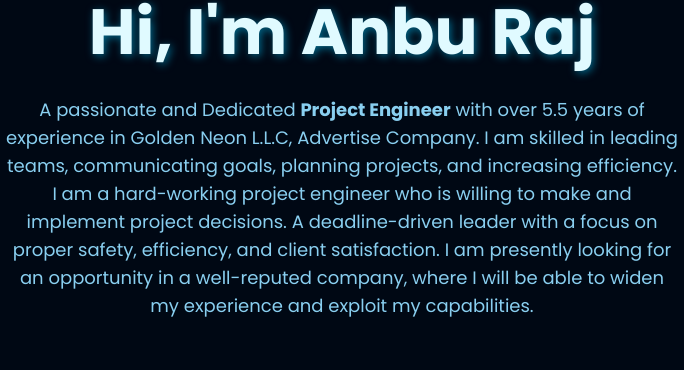
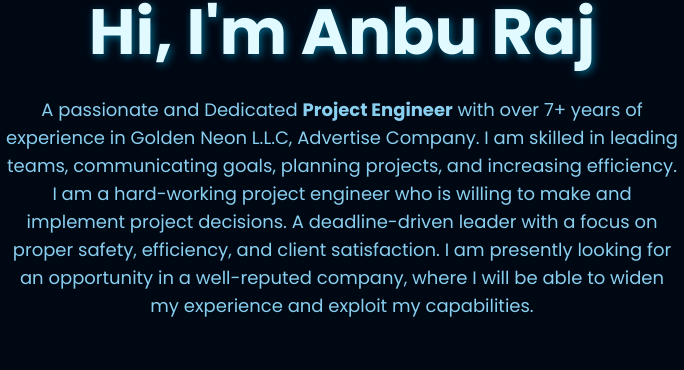
Before and after one commit to anburajhub/anburajportfolio, a plain HTML site: page index.html in a window 1280 px wide. Shown: the part 156-526 px from the top of the page, 298-982 px from the left. Drawn offline with nearby package versions, Linux system fonts and the light colour scheme.

Commit message:
Update index.html

```diff
--- a/index.html
+++ b/index.html
@@ -120,7 +120,7 @@
     <header class="py-20 text-center container mx-auto">
         <h1 class="heading">Hi, I'm Anbu Raj</h1>
         <p class="text-[#89cff0] text-lg mt-4 max-w-2xl mx-auto">
-            A passionate and Dedicated <strong>Project Engineer</strong> with over 5.5 years of experience in Golden Neon L.L.C, Advertise Company. I am skilled in leading teams, communicating goals, planning projects, and increasing efficiency. I am a hard-working project engineer who is willing to make and implement project decisions. A deadline-driven leader with a focus on proper safety, efficiency, and client satisfaction. I am presently looking for an opportunity in a well-reputed company, where I will be able to widen my experience and exploit my capabilities.
+            A passionate and Dedicated <strong>Project Engineer</strong> with over 7+ years of experience in Golden Neon L.L.C, Advertise Company. I am skilled in leading teams, communicating goals, planning projects, and increasing efficiency. I am a hard-working project engineer who is willing to make and implement project decisions. A deadline-driven leader with a focus on proper safety, efficiency, and client satisfaction. I am presently looking for an opportunity in a well-reputed company, where I will be able to widen my experience and exploit my capabilities.
         </p>
     </header>
 
```
